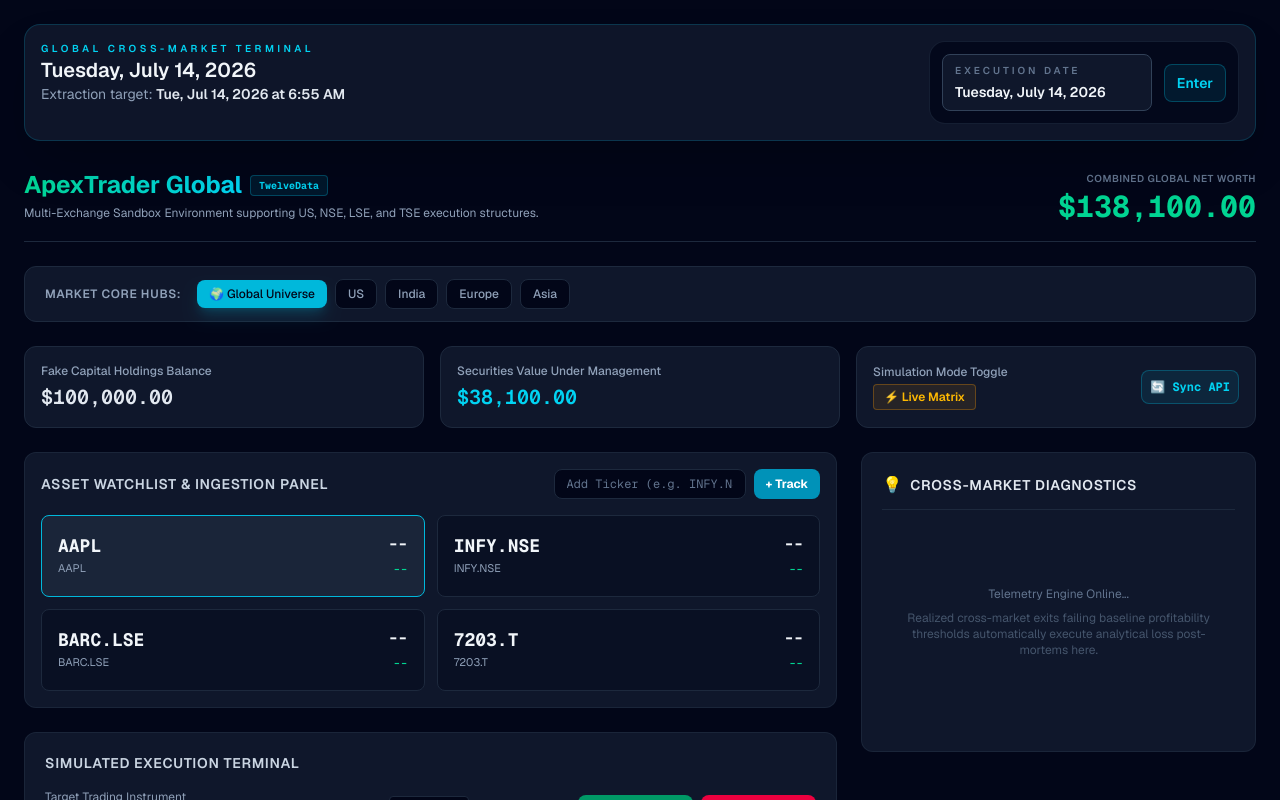
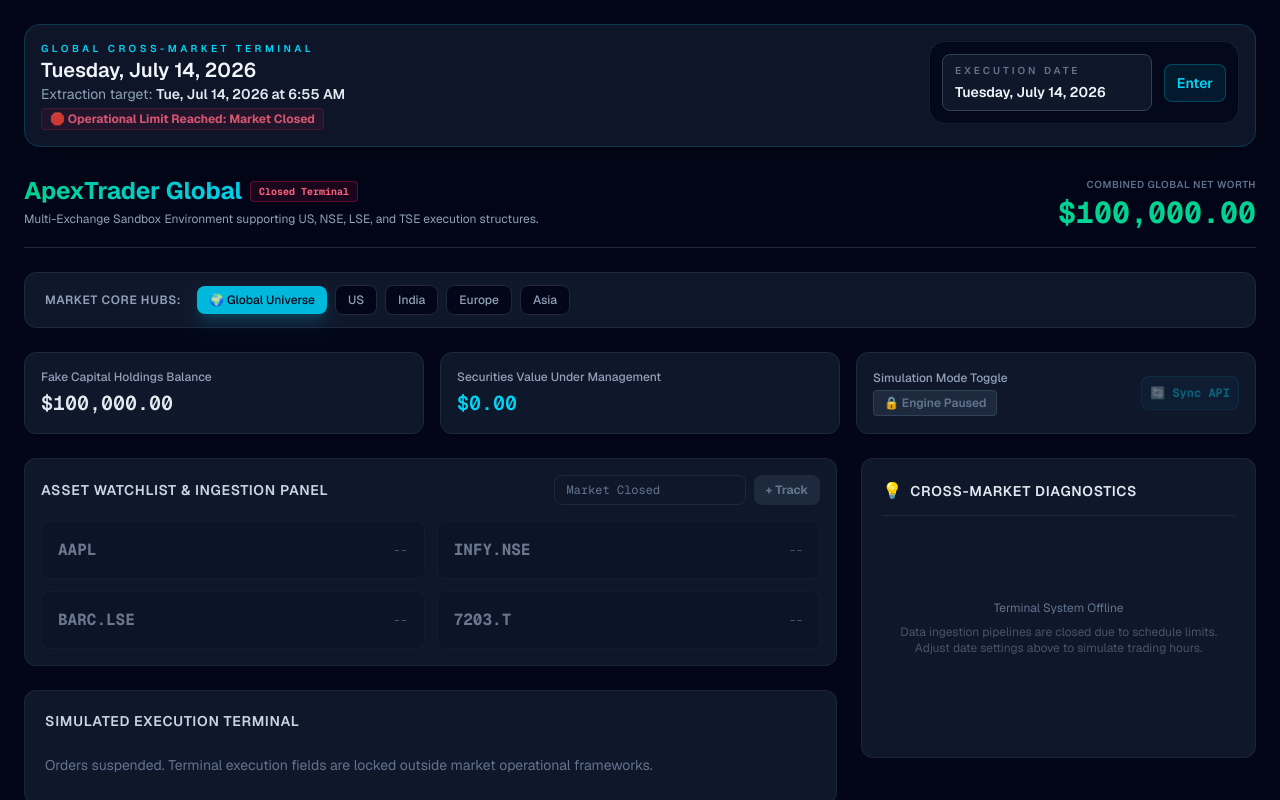
Before and after one commit to indranidutta2006/AIMEE-NATIONAL-INNOVATION-HACKATHON-2026, a Next.js app: page / in a window 1280 px wide. Shown: the top 800 px of the page. Built offline with nearby package versions, Linux system fonts and the light colour scheme.

Commit message:
Refactor market status handling and UI updates
Refactor market status checks and improve UI interactions based on market conditions. Enhance cash state management and optimize API call handling.

```diff
--- a/app/page.js
+++ b/app/page.js
@@ -71,7 +71,7 @@
 
 export default function App() {
   // --- STATE MANAGEMENT ---
-  const [cash, setCash] = useState(100000.00); // Bumped core allocation up for global instruments
+  const [cash, setCash] = useState(100000.00);
   const [watchlist, setWatchlist] = useState(DEFAULT_WATCHLIST);
   const [marketStocks, setMarketStocks] = useState({});
   const [selectedExchangeFilter, setSelectedExchangeFilter] = useState('ALL');
@@ -111,7 +111,7 @@
     if (symbol.endsWith('.NSE') || symbol.endsWith('.BSE')) return 'India';
     if (symbol.endsWith('.LSE') || symbol.endsWith('.PA') || symbol.endsWith('.DE')) return 'Europe';
     if (symbol.endsWith('.T') || symbol.endsWith('.HK') || symbol.endsWith('.SS')) return 'Asia';
-    return 'US'; // Default fallback syntax
+    return 'US';
   };
 
   const formatSelectedDate = (value) => {
@@ -176,19 +176,6 @@
     }
   };
 
-  const loadCache = () => {
-    try {
-      const cached = sessionStorage.getItem('apex_market_cache');
-      if (cached) {
-        const { timestamp, stocks } = JSON.parse(cached);
-        if (Date.now() - timestamp < 60000) return stocks;
-      }
-    } catch (e) {
-      console.warn(e);
-    }
-    return null;
-  };
-
   const parseTwelveDataQuotes = (data) => {
     if (!data || data.status === 'error' || data.code >= 400) return null;
     const parsed = {};
@@ -223,6 +210,13 @@
   };
 
   const runSimulationTick = useCallback(() => {
+    // ENFORCEMENT: If market bounds fall outside hours, explicitly stop the simulation tick
+    if (isMarketClosedForDate(selectedDate, selectedTime)) {
+      setMarketStatus({ closed: true, message: 'Market is currently closed.' });
+      setApiMode('Closed Terminal');
+      return;
+    }
+
     setMarketStocks((prevStocks) => {
       const base = Object.keys(prevStocks).length > 0 ? prevStocks : BASELINE_STOCKS;
       const updated = { ...base };
@@ -238,12 +232,20 @@
       });
       return updated;
     });
-  }, []);
+  }, [selectedDate, selectedTime]);
 
   const fetchMarketData = useCallback(async (forcedSymbols = null, bypassCache = false, dateOverride = null, timeOverride = null) => {
-    const symbolsToFetch = forcedSymbols || Array.from(new Set([...watchlist, ...portfolio.map(p => p.ticker)]));
     const selectedDateValue = dateOverride || selectedDate || getCurrentDateValue();
     const selectedTimeValue = timeOverride || selectedTime || getCurrentTimeValue();
+
+    // ENFORCEMENT: Block pipeline completely if outside operating metrics
+    if (isMarketClosedForDate(selectedDateValue, selectedTimeValue)) {
+      setMarketStatus({ closed: true, message: 'Market is currently closed.' });
+      setApiMode('Closed Terminal');
+      return;
+    }
+
+    const symbolsToFetch = forcedSymbols || Array.from(new Set([...watchlist, ...portfolio.map(p => p.ticker)]));
 
     if (isManualSim) {
       setApiMode('Simulation');
@@ -252,7 +254,6 @@
       return;
     }
 
-    // Dynamic Route verification targeting backend Twelve Data Ingestor
     try {
       const response = await fetch(`/api/market-data?date=${encodeURIComponent(selectedDateValue)}&time=${encodeURIComponent(selectedTimeValue)}&symbols=${encodeURIComponent(symbolsToFetch.join(','))}`);
       const payload = await response.json();
@@ -282,11 +283,26 @@
     }
   }, [watchlist, portfolio, runSimulationTick, isManualSim, selectedDate, selectedTime]);
 
+  // Synchronous Core Loop Initialization
   useEffect(() => {
     if (!mounted) return;
-    fetchMarketData();
+
+    // Assess operational availability on state load
+    if (isMarketClosedForDate(selectedDate, selectedTime)) {
+      setMarketStatus({ closed: true, message: 'Market is currently closed.' });
+      setApiMode('Closed Terminal');
+    } else {
+      fetchMarketData();
+    }
 
     const activeInterval = setInterval(() => {
+      // Re-evaluate boundaries at every clock tick segment
+      if (isMarketClosedForDate(selectedDate, selectedTime)) {
+        setMarketStatus({ closed: true, message: 'Market is currently closed.' });
+        setApiMode('Closed Terminal');
+        return;
+      }
+
       if (apiMode === 'TwelveData' && !isManualSim && rateLimitTimer === 0) {
         fetchMarketData(null, true);
       } else {
@@ -295,7 +311,7 @@
     }, 15000);
 
     return () => clearInterval(activeInterval);
-  }, [mounted, fetchMarketData, apiMode, runSimulationTick, isManualSim, rateLimitTimer]);
+  }, [mounted, fetchMarketData, apiMode, runSimulationTick, isManualSim, rateLimitTimer, selectedDate, selectedTime]);
 
   useEffect(() => {
     const interval = setInterval(() => {
@@ -343,6 +359,13 @@
       return;
     }
 
+    // Early exit restriction if user attempts an ingestion expansion when market flags closed variables
+    if (isMarketClosedForDate(selectedDate, selectedTime)) {
+      triggerNotification('Terminal asset intake suspended: Market is Closed.', 'warning');
+      setSearchQuery('');
+      return;
+    }
+
     const apiKey = process.env.NEXT_PUBLIC_TWELVE_DATA_API_KEY;
 
     if (!apiKey || isManualSim) {
@@ -383,6 +406,7 @@
   };
 
   const handleBuy = () => {
+    if (marketStatus.closed) return;
     const currentStock = marketStocks[selectedTicker];
     if (!currentStock) return;
     const totalCost = currentStock.price * tradeShares;
@@ -406,6 +430,7 @@
   };
 
   const handleSell = () => {
+    if (marketStatus.closed) return;
     const currentStock = marketStocks[selectedTicker];
     if (!currentStock) return;
     const position = portfolio.find(p => p.ticker === selectedTicker);
@@ -435,6 +460,7 @@
   };
 
   const totalPortfolioValue = portfolio.reduce((acc, curr) => {
+    if (marketStatus.closed) return 0; // Asset pricing drops if overall market displays closed attributes
     const currentPrice = marketStocks[curr.ticker]?.price || curr.avgBuyPrice;
     return acc + (curr.shares * currentPrice);
   }, 0);
@@ -442,7 +468,6 @@
   const netWorth = cash + totalPortfolioValue;
   const calendarDays = getCalendarDays(calendarViewDate);
 
-  // Filter tickers depending on highlighted region tab
   const filteredWatchlist = watchlist.filter(ticker => {
     if (selectedExchangeFilter === 'ALL') return true;
     const stock = marketStocks[ticker];
@@ -463,6 +488,11 @@
               <p className="text-[10px] font-semibold uppercase tracking-[0.35em] text-cyan-400">Global Cross-Market Terminal</p>
               <h2 className="text-xl font-semibold text-slate-100">{formatSelectedDate(selectedDate)}</h2>
               <p className="text-sm text-slate-400">Extraction target: <span className="font-semibold text-slate-200">{formatSelectedDateTime(selectedDate, selectedTime)}</span></p>
+              {marketStatus.closed && (
+                <span className="mt-1 inline-block text-xs font-bold text-rose-400 bg-rose-500/10 border border-rose-500/20 px-2 py-0.5 rounded animate-pulse">
+                  🛑 Operational Limit Reached: Market Closed
+                </span>
+              )}
             </div>
 
             {/* TIME ADJUSTMENT HUB */}
@@ -515,7 +545,7 @@
           <div>
             <div className="flex items-center gap-2">
               <h1 className="text-2xl font-bold bg-gradient-to-r from-emerald-400 to-cyan-400 bg-clip-text text-transparent">ApexTrader Global</h1>
-              <span className="text-[10px] font-mono font-bold px-2 py-0.5 rounded bg-cyan-500/10 text-cyan-400 border border-cyan-500/30">{apiMode}</span>
+              <span className={`text-[10px] font-mono font-bold px-2 py-0.5 rounded border ${marketStatus.closed ? 'bg-rose-500/10 text-rose-400 border-rose-500/30' : 'bg-cyan-500/10 text-cyan-400 border-cyan-500/30'}`}>{apiMode}</span>
             </div>
             <p className="text-xs text-slate-400 mt-1">Multi-Exchange Sandbox Environment supporting US, NSE, LSE, and TSE execution structures.</p>
           </div>
@@ -558,11 +588,11 @@
           <div className="bg-slate-900 border border-slate-800 rounded-xl p-4 flex justify-between items-center">
             <div>
               <p className="text-xs text-slate-400 font-medium">Simulation Mode Toggle</p>
-              <button onClick={() => setIsManualSim(!isManualSim)} className="text-xs mt-1 px-2.5 py-1 rounded font-semibold bg-amber-500/10 text-amber-400 border border-amber-500/30">
-                {isManualSim ? '⏸️ Sandbox Sim Active' : '⚡ Live Matrix'}
+              <button onClick={() => !marketStatus.closed && setIsManualSim(!isManualSim)} disabled={marketStatus.closed} className={`text-xs mt-1 px-2.5 py-1 rounded font-semibold border ${marketStatus.closed ? 'bg-slate-800 text-slate-500 border-slate-700 cursor-not-allowed' : 'bg-amber-500/10 text-amber-400 border-amber-500/30'}`}>
+                {marketStatus.closed ? '🔒 Engine Paused' : isManualSim ? '⏸️ Sandbox Sim Active' : '⚡ Live Matrix'}
               </button>
             </div>
-            <button onClick={() => fetchMarketData(null, true)} disabled={isManualSim} className="p-2 rounded-lg bg-cyan-500/10 border border-cyan-500/30 text-cyan-400 text-xs font-mono font-bold">🔄 Sync API</button>
+            <button onClick={() => fetchMarketData(null, true)} disabled={isManualSim || marketStatus.closed} className="p-2 rounded-lg bg-cyan-500/10 border border-cyan-500/30 text-cyan-400 text-xs font-mono font-bold disabled:opacity-40 disabled:cursor-not-allowed">🔄 Sync API</button>
           </div>
         </div>
 
@@ -583,12 +613,14 @@
                     type="text"
                     value={searchQuery}
                     onChange={(e) => setSearchQuery(e.target.value)}
-                    placeholder="Add Ticker (e.g. INFY.NSE)"
-                    className="bg-slate-950 border border-slate-800 rounded-lg px-3 py-1.5 text-xs text-slate-100 placeholder-slate-500 focus:outline-none focus:border-cyan-500 font-mono w-full sm:w-48"
+                    disabled={marketStatus.closed}
+                    placeholder={marketStatus.closed ? "Market Closed" : "Add Ticker (e.g. INFY.NSE)"}
+                    className="bg-slate-950 border border-slate-800 rounded-lg px-3 py-1.5 text-xs text-slate-100 placeholder-slate-500 focus:outline-none focus:border-cyan-500 font-mono w-full sm:w-48 disabled:cursor-not-allowed disabled:bg-slate-900/40"
                   />
                   <button
                     type="submit"
-                    className="bg-cyan-600 hover:bg-cyan-500 text-white text-xs font-bold px-3 py-1.5 rounded-lg transition whitespace-nowrap"
+                    disabled={marketStatus.closed}
+                    className="bg-cyan-600 hover:bg-cyan-500 text-white text-xs font-bold px-3 py-1.5 rounded-lg transition whitespace-nowrap disabled:bg-slate-800 disabled:text-slate-500 disabled:cursor-not-allowed"
                   >
                     + Track
                   </button>
@@ -597,20 +629,17 @@
 
               {/* Watchlist Grid */}
               <div className="grid grid-cols-1 sm:grid-cols-2 gap-3">
-                {watchlist.map((ticker) => {
+                {filteredWatchlist.map((ticker) => {
                   const stock = marketStocks[ticker];
-                  if (!stock) {
+                  if (!stock || marketStatus.closed) {
                     return (
-                      <div key={ticker} className="p-4 rounded-lg border border-slate-800/50 bg-slate-950/20 flex justify-between items-center animate-pulse">
-                        <span className="font-mono font-bold text-slate-500">{ticker}</span>
-                        <span className="text-xs text-slate-600 font-mono">Resolving...</span>
+                      <div key={ticker} className="p-4 rounded-lg border border-slate-800/50 bg-slate-950/20 flex justify-between items-center opacity-70">
+                        <span className="font-mono font-bold text-slate-400">{ticker}</span>
+                        <span className="text-xs text-slate-500 font-mono">--</span>
                       </div>
                     );
                   }
                   const isPositive = stock.change >= 0;
-                  const isClosedPrice = marketStatus.closed || stock.marketClosed || stock.price === null;
-                  const displayPrice = isClosedPrice ? '--' : `$${stock.price.toFixed(2)}`;
-                  const displayChange = isClosedPrice ? '--' : `${isPositive ? '+' : ''}${stock.change.toFixed(2)}%`;
                   return (
                     <div
                       key={ticker}
@@ -627,9 +656,9 @@
                           <p className="text-[11px] text-slate-400 truncate max-w-[150px]">{stock.name}</p>
                         </div>
                         <div className="text-right">
-                          <p className="font-mono font-bold text-base">{displayPrice}</p>
+                          <p className="font-mono font-bold text-base">${stock.price.toFixed(2)}</p>
                           <span className={`text-xs font-mono font-medium ${isPositive ? 'text-emerald-400' : 'text-rose-400'}`}>
-                            {displayChange}
+                            {isPositive ? '+' : ''}{stock.change.toFixed(2)}%
                           </span>
                         </div>
                       </div>
@@ -642,13 +671,13 @@
             {/* TRANSACTION TERMINAL */}
             <div className="bg-slate-900 border border-slate-800/80 rounded-xl p-5">
               <h2 className="text-sm font-semibold text-slate-300 mb-4 uppercase tracking-wider">Simulated Execution Terminal</h2>
-              {marketStocks[selectedTicker] ? (
+              {marketStocks[selectedTicker] && !marketStatus.closed ? (
                 <div className="flex flex-col sm:flex-row sm:items-center justify-between gap-4">
                   <div>
                     <span className="text-xs text-slate-400 block mb-1">Target Trading Instrument</span>
                     <span className="text-lg font-bold font-mono text-cyan-400">{selectedTicker}</span>
                     <span className="text-sm text-slate-300 ml-2 font-mono">
-                      @ {marketStatus.closed || marketStocks[selectedTicker].marketClosed || marketStocks[selectedTicker].price === null ? '--' : `$${marketStocks[selectedTicker].price.toFixed(2)}`}
+                      @ ${marketStocks[selectedTicker].price.toFixed(2)}
                     </span>
                   </div>
 
@@ -666,22 +695,22 @@
                   <div className="flex gap-2 w-full sm:w-auto">
                     <button
                       onClick={handleBuy}
-                      disabled={marketStatus.closed}
-                      className={`flex-1 sm:flex-none font-semibold px-6 py-2 rounded-lg transition text-sm text-center ${marketStatus.closed ? 'cursor-not-allowed bg-slate-700 text-slate-400' : 'bg-emerald-600 hover:bg-emerald-500 text-white'}`}
+                      className="flex-1 sm:flex-none font-semibold bg-emerald-600 hover:bg-emerald-500 text-white px-6 py-2 rounded-lg transition text-sm text-center"
                     >
                       Buy Order
                     </button>
                     <button
                       onClick={handleSell}
-                      disabled={marketStatus.closed}
-                      className={`flex-1 sm:flex-none font-semibold px-6 py-2 rounded-lg transition text-sm text-center ${marketStatus.closed ? 'cursor-not-allowed bg-slate-700 text-slate-400' : 'bg-rose-600 hover:bg-rose-500 text-white'}`}
+                      className="flex-1 sm:flex-none font-semibold bg-rose-600 hover:bg-rose-500 text-white px-6 py-2 rounded-lg transition text-sm text-center"
                     >
                       Sell Order
                     </button>
                   </div>
                 </div>
               ) : (
-                <p className="text-sm text-slate-500 py-2">Select a symbol from your watchlist or add one above to access transaction fields.</p>
+                <p className="text-sm text-slate-500 py-2">
+                  {marketStatus.closed ? "Orders suspended. Terminal execution fields are locked outside market operational frameworks." : "Select a symbol from your watchlist to access transaction fields."}
+                </p>
               )}
             </div>
 
@@ -705,9 +734,8 @@
                     <tbody className="divide-y divide-slate-800/60">
                       {portfolio.map((pos) => {
                         const currentPrice = marketStocks[pos.ticker]?.price;
-                        const displayPrice = marketStatus.closed || currentPrice === null || currentPrice === undefined ? '--' : `$${(currentPrice).toFixed(2)}`;
-                        const value = currentPrice === null || currentPrice === undefined ? 0 : pos.shares * currentPrice;
-                        const pnl = currentPrice === null || currentPrice === undefined ? null : (currentPrice - pos.avgBuyPrice) * pos.shares;
+                        const displayPrice = marketStatus.closed || !currentPrice ? '--' : `$${currentPrice.toFixed(2)}`;
+                        const pnl = marketStatus.closed || !currentPrice ? null : (currentPrice - pos.avgBuyPrice) * pos.shares;
                         return (
                           <tr key={pos.ticker} className="hover:bg-slate-800/30">
                             <td className="py-3 font-bold text-slate-200">{pos.ticker}</td>
@@ -749,8 +777,10 @@
                 </div>
               ) : (
                 <div className="h-48 flex flex-col items-center justify-center text-center text-slate-500 text-xs p-4">
-                  <p>Telemetry Engine Online...</p>
-                  <p className="text-slate-600 mt-2">Realized cross-market exits failing baseline profitability thresholds automatically execute analytical loss post-mortems here.</p>
+                  <p>{marketStatus.closed ? "Terminal System Offline" : "Telemetry Engine Online..."}</p>
+                  <p className="text-slate-600 mt-2">
+                    {marketStatus.closed ? "Data ingestion pipelines are closed due to schedule limits. Adjust date settings above to simulate trading hours." : "Realized cross-market exits failing baseline profitability thresholds automatically execute analytical loss post-mortems here."}
+                  </p>
                 </div>
               )}
             </div>
```
